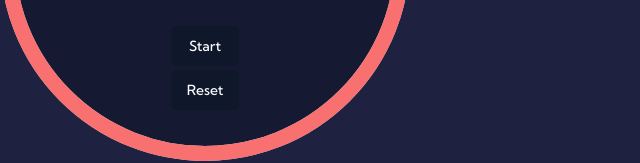
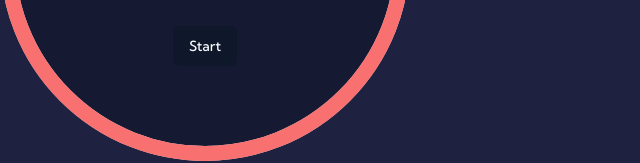
Before and after one commit to webdevbroz/pomodoro-app, a Next.js app: page / in a window 1280 px wide. Shown: the part 249-412 px from the top of the page, without its empty margins (0-640 px from the left). Built offline with nearby package versions, Linux system fonts and the light colour scheme.

Commit message:
Refactor timer component logic

```diff
--- a/app/src/components/pomodoro-timer.tsx
+++ b/app/src/components/pomodoro-timer.tsx
@@ -13,7 +13,8 @@ export default function PomodoroTimer() {
 
   const minutes = String(Math.floor(timeRemaining / 60));
   const seconds = String(timeRemaining % 60).padStart(2, '0'); // Pad the seconds with '0' to ensure it's always two digits
-  const percentage = (timeRemaining / 1500) * 100;
+  const focusTimePercentage = (timeRemaining / 1500) * 100;
+  const breakTimePercentage = (timeRemaining / 300) * 100;
 
   function startTimer() {
     intervalId.current = window.setInterval(() => setTimeRemaining((currentTimeRemaining) => currentTimeRemaining - 1), 1000) as unknown as number;
@@ -24,16 +25,6 @@ export default function PomodoroTimer() {
         clearInterval(intervalId.current);
       };
     };
-  }
-
-  function stopAndResetTimer() {
-    if(intervalId.current !== null) {
-      clearInterval(intervalId.current);
-    };
-    intervalId.current = null;
-    setTimeRemaining(1500);
-    setIsTimerActive(false);
-    setIsFocusTime(false);
   }
 
   function pauseTimer() {
@@ -66,10 +57,9 @@ export default function PomodoroTimer() {
   return (
     <div className="h-[410px] w-[410px]">
       <div className="relative flex flex-col items-center justify-center rounded-full bg-primary-dark">
-        <CircularProgress percentage={percentage} colour="#f87070" minutes={minutes} seconds={seconds} />
+        <CircularProgress percentage={isFocusTime ? focusTimePercentage : breakTimePercentage} colour="#f87070" minutes={minutes} seconds={seconds} />
         <div className="absolute inset-x-[205] top-[275px] flex flex-col gap-1">
           {isTimerActive ? <Button onClick={pauseTimer}>Pause</Button> : <Button onClick={startTimer}>Start</Button>}
-          <Button onClick={stopAndResetTimer}>Reset</Button>
         </div>
       </div>
     </div>
```
